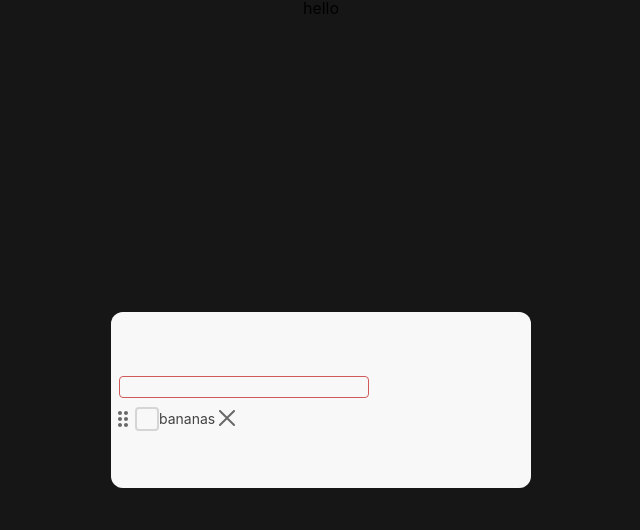
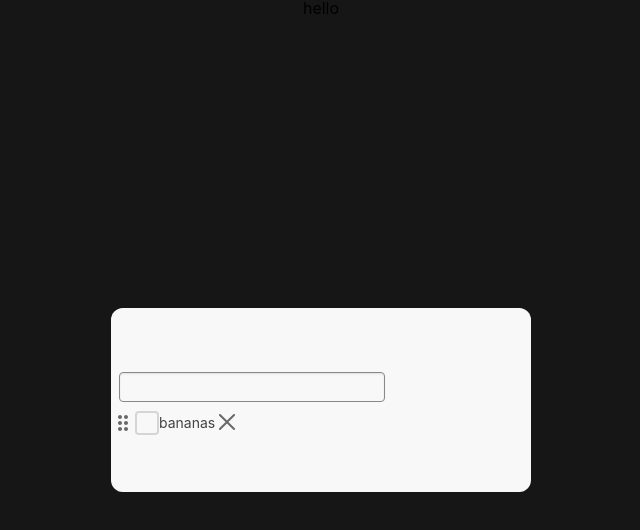
Before and after one commit to MSzostaq/TODO-List, a React (Create React App) app: page /list in a window 1280 px wide. Shown: the top 530 px of the page, without its empty margins (319-959 px from the left). Built offline with nearby package versions, Linux system fonts and the light colour scheme.

Commit message:
added styles to input

```diff
--- a/src/components/TodoList.jsx
+++ b/src/components/TodoList.jsx
@@ -9,9 +9,16 @@ import Todo from "components/Todo";
 const Wrapper = styled.div``;
 
 const Input = styled.input`
-  border: 1px solid ${({ theme }) => theme.colors.error};
+  background-color: ${({ theme }) => theme.colors.white};
+  border: 1px solid ${({ theme }) => theme.colors.grey};
   border-radius: 4px;
+  box-shadow: inset 0 1px 2px rgba(0, 0, 0, 0.1);
   margin: 8px;
+  padding: 4px 8px;
+
+  &:focus {
+    box-shadow: inset 0 1px 2px rgba(0, 0, 0, 0.1),
+      0 0 0 2px rgba(103, 128, 159, 0.5);
 `;
 
 const Items = styled.div``;
@@ -20,7 +27,6 @@ const TodoList = ({ className, dispatch, todosById, todoList }) => {
   const [inputValue, setInputValue] = useState("");
 
   function onKeyDown(event) {
-    console.log(event);
     if (event.keyCode === ENTER) {
       event.preventDefault();
       onTodoAdd(inputValue);
```
